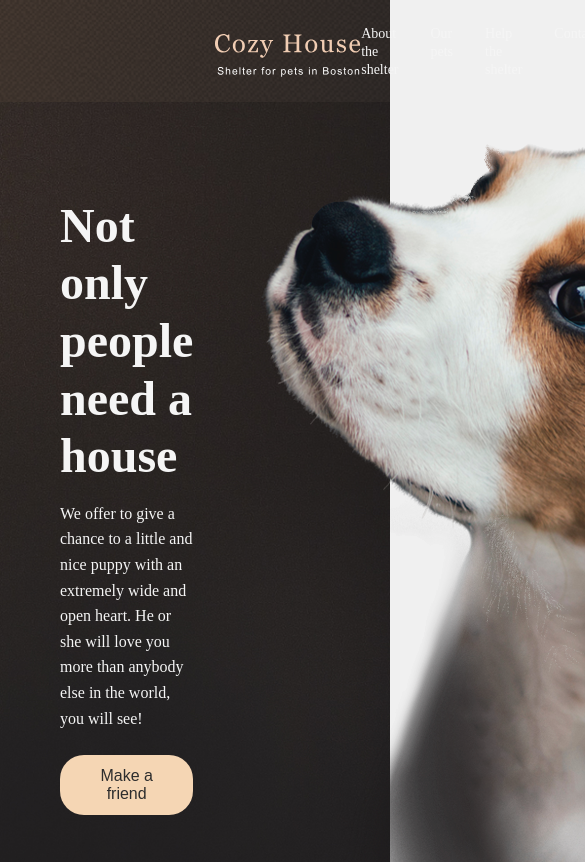
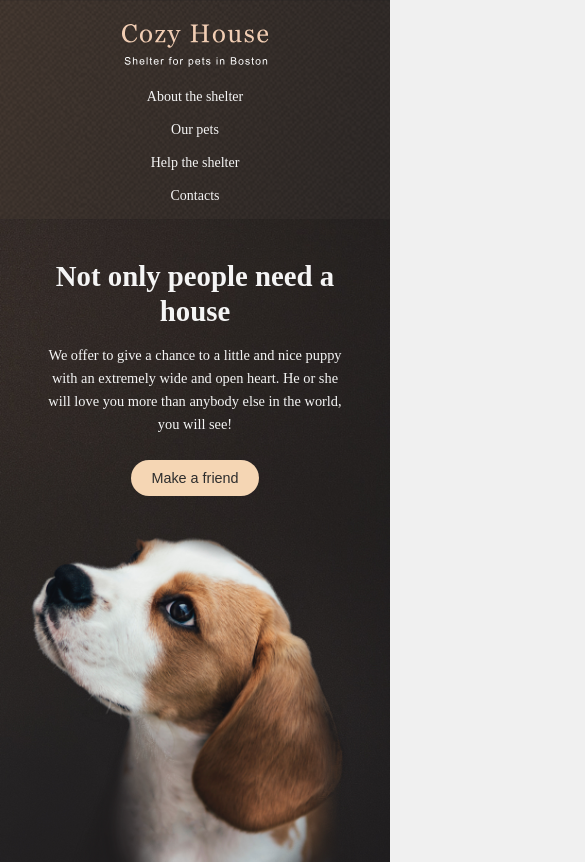
Before and after one commit to Samadcloud8999/produkt, a React (Vite) app: page /about in a window 390 px wide. Shown: the top 862 px of the page, 585 px wide, since content can reach past the window. Built offline with nearby package versions, Linux system fonts and the light colour scheme.

Commit message:
commit name

```diff
--- a/src/components/Header/Header.module.css
+++ b/src/components/Header/Header.module.css
@@ -44,7 +44,6 @@
   font-size: 0.875rem;
   position: relative;
   padding-bottom: 4px;
-  transition: color 0.3s ease;
 }
 
 .navItem a::after {
@@ -119,3 +118,95 @@
   height: auto;
   border-radius: 10px;
 }
+
+@media (max-width: 1200px) {
+  .container {
+    max-width: 960px;
+    padding: 0 20px;
+  }
+
+  .bannerDog {
+    width: 500px;
+  }
+
+  .title {
+    font-size: 2.5rem;
+  }
+}
+
+@media (max-width: 992px) {
+  .container {
+    max-width: 720px;
+  }
+
+  .bannerContent {
+    padding: 30px;
+    gap: 30px;
+  }
+
+  .bannerDog {
+    width: 400px;
+  }
+
+  .title {
+    font-size: 2rem;
+  }
+
+  .logo {
+    padding: 0 0 0 50px;
+  }
+}
+
+@media (max-width: 768px) {
+  .headerTop {
+    flex-direction: column;
+    gap: 20px;
+  }
+
+  .navList {
+    gap: 20px;
+  }
+
+  .bannerContent {
+    flex-direction: column;
+    text-align: center;
+  }
+
+  .bannerText {
+    padding: 10px;
+  }
+
+  .bannerDog {
+    width: 100%;
+    max-width: 500px;
+  }
+
+  .logo {
+    padding: 0;
+  }
+}
+
+@media (max-width: 576px) {
+  .navList {
+    flex-direction: column;
+    align-items: center;
+    gap: 15px;
+  }
+
+  .title {
+    font-size: 1.8rem;
+  }
+
+  .description {
+    font-size: 0.9rem;
+  }
+
+  .btn {
+    padding: 10px 20px;
+    font-size: 0.9rem;
+  }
+
+  .headerTop {
+    padding: 15px;
+  }
+}
--- a/src/routes/MyRoutes.jsx
+++ b/src/routes/MyRoutes.jsx
@@ -11,7 +11,7 @@ const MyRoutes = () => {
     <>
       <Header />
       <Routes>
-        <Route path="/about" element={<About />} />
+        {/* <Route path="/about" element={<About />} /> */}
         <Route path="/our" element={<Slaider />} />
         <Route path="/helps" element={<Shop />} />
         <Route path="/contacts" element={<Aboutdog />} />
```
